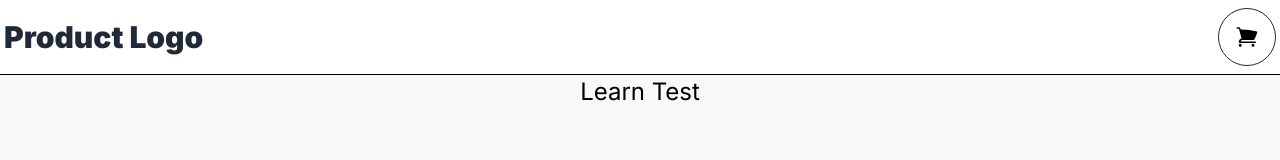
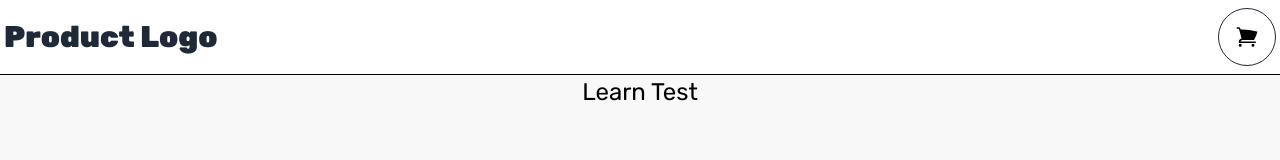
Before and after one commit to jaotors/simple-product-list, a Next.js app: page / in a window 1280 px wide. Shown: the top 160 px of the page. Built offline with nearby package versions, Linux system fonts and the light colour scheme.

Commit message:
Change font to Rubik

```diff
--- a/src/app/layout.tsx
+++ b/src/app/layout.tsx
@@ -1,11 +1,11 @@
 import type { Metadata } from 'next'
-import { Inter } from 'next/font/google'
+import { Rubik } from 'next/font/google'
 
 import Navbar from '@/components/Navbar'
 
 import './globals.css'
 
-const inter = Inter({ subsets: ['latin'] })
+const rubik = Rubik({ subsets: ['latin'] })
 
 export const metadata: Metadata = {
   title: 'Simple Product List',
@@ -19,7 +19,7 @@
 }) {
   return (
     <html lang="en">
-      <body className={inter.className}>
+      <body className={rubik.className}>
         <Navbar />
         {children}
       </body>
```
